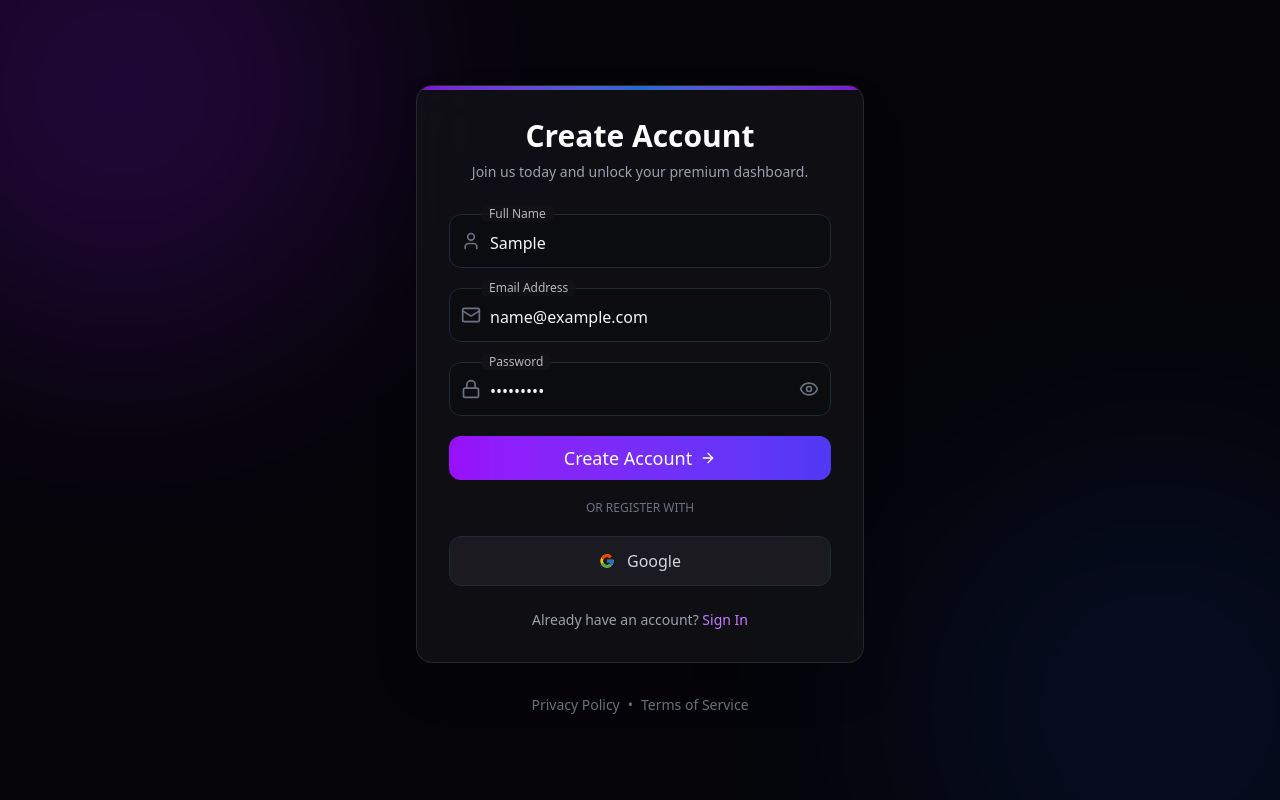
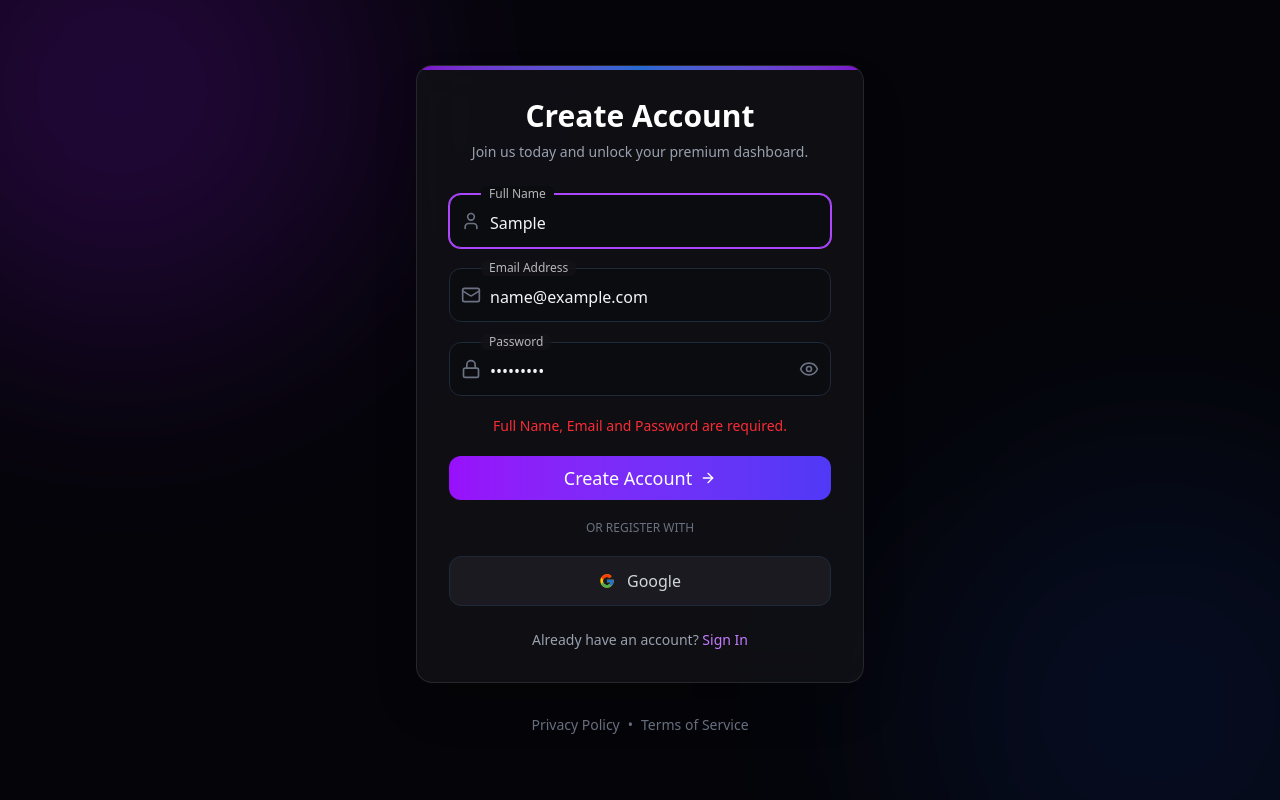
Before and after one commit to Mustafiz82/proITToolsBD, a Next.js app: page /signup in a window 1280 px wide. Both pictures are taken after typing "Sample", "name@example.com", "Sample123" into the empty fields and a click on the button "Create Account". Built offline with nearby package versions, Linux system fonts and the light colour scheme.

Commit message:
show error message

```diff
--- a/package.json
+++ b/package.json
@@ -12,6 +12,7 @@
     "next": "16.1.1",
     "react": "19.2.3",
     "react-dom": "19.2.3",
+    "react-hook-form": "^7.71.0",
     "react-icons": "^5.5.0"
   },
   "devDependencies": {
--- a/src/app/globals.css
+++ b/src/app/globals.css
@@ -41,3 +41,15 @@ input:-webkit-autofill:active{
     -webkit-text-fill-color: white !important;
     transition: background-color 5000s ease-in-out 0s;
 }
+
+
+
+/* ... your existing input:-webkit-autofill code ... */
+
+/* FIX: Move the label up when the browser autofills the input */
+input:-webkit-autofill ~ label {
+    top: -0.75rem !important;        /* Moves label up (matches -top-3) */
+    background-color: #0B0C10;       /* Background color to hide the border line */
+    font-size: 0.75rem !important;   /* Smaller text (matches text-xs) */
+    color: rgba(255, 255, 255, 0.7); /* Light gray text */
+}
--- a/src/app/signup/page.tsx
+++ b/src/app/signup/page.tsx
@@ -5,8 +5,48 @@ import { Lock, Mail, User, ArrowRight } from "lucide-react";
 import Input from "@/ui/Input";
 import Button from "@/ui/Button";
 import { FcGoogle } from "react-icons/fc";
+import { SubmitHandler, useForm } from "react-hook-form";
+import { useMemo } from "react";
+import { FieldErrors } from "react-hook-form";
+
+export interface SignupProps {
+  fullName: string;
+  email: string;
+  password: string;
+}
 
 export default function Signup() {
+  const {
+    register,
+    handleSubmit,
+    formState: { errors },
+  } = useForm<SignupProps>();
+
+  console.log(errors);
+
+  const onSubmit: SubmitHandler<SignupProps> = (data) => {
+    console.log(errors);
+    console.log(data);
+  };
+
+  const value = useMemo(() => {
+    const missingFields = [];
+    if (errors.fullName) missingFields.push("Full Name");
+    if (errors.email) missingFields.push("Email");
+    if (errors.password) missingFields.push("Password");
+
+    if (missingFields.length === 0) return null;
+
+    if (missingFields.length === 1) {
+      return `${missingFields[0]} is required.`;
+    }
+
+    const lastField = missingFields.pop();
+    return `${missingFields.join(", ")} and ${lastField} are required.`;
+  }, [errors]);
+
+
+
   return (
     <div className="min-h-screen w-full bg-[#050509] text-white flex flex-col relative overflow-hidden font-sans selection:bg-purple-500 selection:text-white">
       {/* --- Background Ambient Glow Effects --- */}
@@ -28,15 +68,43 @@ export default function Signup() {
               </p>
             </div>
 
-            <form className="space-y-5" onSubmit={(e) => e.preventDefault()}>
+            <form className="space-y-5" onSubmit={handleSubmit(onSubmit)}>
               <div className="space-y-5">
-                <Input label="Full Name" type="text" Icon={User} />
-                <Input label="Email Address" type="email" Icon={Mail} />
-                <Input label="Password" type="password" Icon={Lock} />
+                <Input
+                  label="Full Name"
+                  type="text"
+                  Icon={User}
+                  {...register("fullName", {
+                    required: "Full Name is requred",
+                  })}
+                />
+
+                <Input
+                  label="Email Address"
+                  type="email"
+                  Icon={Mail}
+                  {...register("email", {
+                    required: "Email is requred",
+                  })}
+                />
+                <Input
+                  label="Password"
+                  type="password"
+                  Icon={Lock}
+                  {...register("password", {
+                    required: "Password is requred",
+                  })}
+                />
               </div>
 
+              <div className="min-h-5 mt-2">
+                {Object.keys(errors).length > 0 && (
+                  <p className="text-red-500 text-sm text-center font-medium ">
+                    {value}
+                  </p>
+                )}
+              </div>
               {/* Signup Button */}
-
               <Button
                 label="Create Account"
                 classname="w-full rounded-xl py-2! shadow-none hover:scale-100! font-normal"
--- a/src/ui/Input.tsx
+++ b/src/ui/Input.tsx
@@ -5,9 +5,10 @@ interface childProps {
   label: string;
   Icon: LucideIcon;
   type: string;
+  name : string;
 }
 
-export default function Input({ label, Icon, type }: childProps) {
+export default function Input({ label, Icon,  name , type , ...props}: childProps) {
   const [showPassword, setShowPassword] = useState(false);
 
   return (
@@ -16,14 +17,16 @@ export default function Input({ label, Icon, type }: childProps) {
         <Icon className="w-5 h-5" />
       </div>
       <input
+        // {...register}
         className="w-full  bg-[#0B0C10] border-gray-800 rounded-xl pt-4 pb-3 pl-10 pr-4 text-gray-100 placeholder:text-gray-600 focus:outline-none focus:border-purple-500 focus:ring-1 focus:ring-purple-500 transition-all peer  border  px-4 "
         type={type == "password" ? showPassword ? "text" :  type : type}
         placeholder=" "
-        id="navigate_ui_input_33"
+        id={name}
+        {...props}
       />
       <label
         className="absolute -top-3 mt-1 left-8 rounded-md bg-[#121217]/80 px-2 text-xs text-white/70  duration-300 peer-placeholder-shown:top-3  peer-placeholder-shown:bg-transparent peer-placeholder-shown:text-sm peer-placeholder-shown:text-zinc-400 peer-focus:-top-3 peer-focus:bg-[#0B0C10] peer-focus:text-xs peer-focus:text-white/70"
-        htmlFor="navigate_ui_input_33"
+        htmlFor={name}
       >
         {label}
       </label>
--- a/tsconfig.json
+++ b/tsconfig.json
@@ -29,6 +29,6 @@
     ".next/types/**/*.ts",
     ".next/dev/types/**/*.ts",
     "**/*.mts"
-  ],
+, "src/utils/getErrorMessage.jsx"  ],
   "exclude": ["node_modules"]
 }
```
Also changed, not shown: 1 other file (tests, documents, lock files or other folders).
